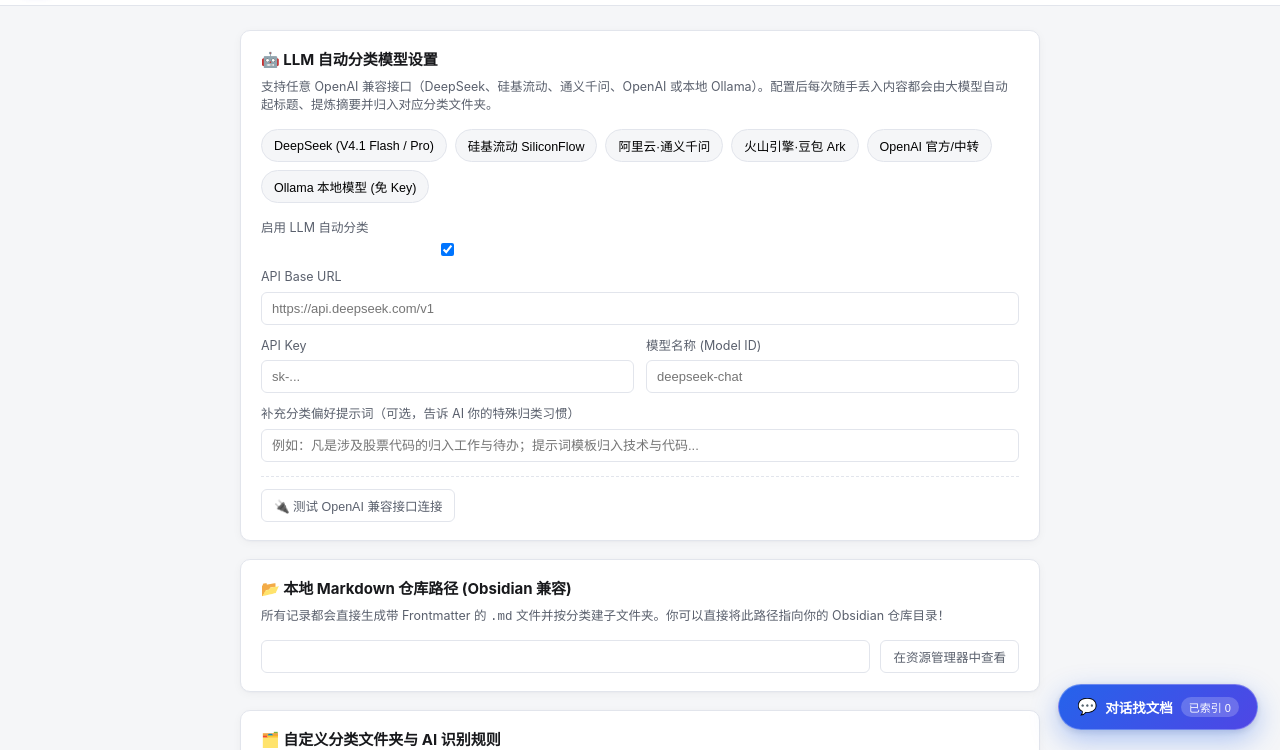
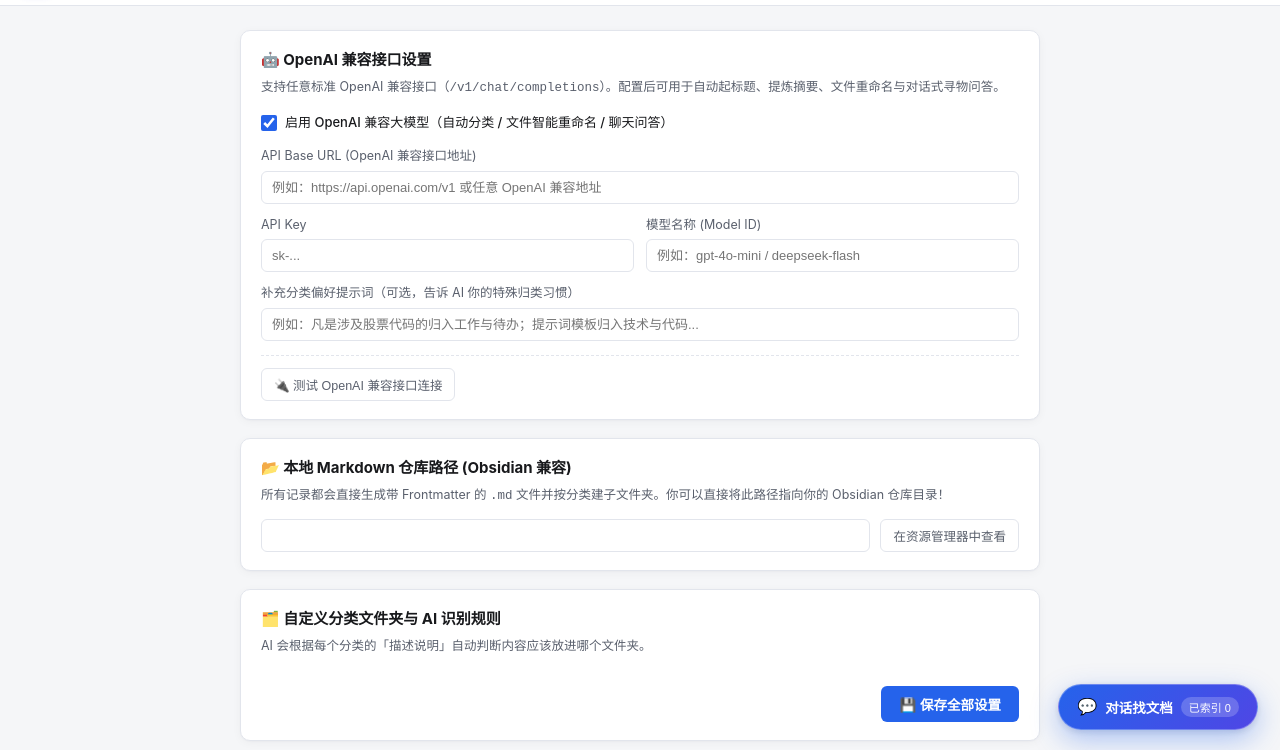
Before and after one commit to EAT100KG/quick-memo, a website built with Vite: page index.html in a window 1280 px wide. Both pictures are taken after a click on the button "⚙️ AI 与目录设置". Shown: the part 50-800 px from the top of the page. Built offline with nearby package versions, Linux system fonts and the light colour scheme; files whose address does not match are found by name.

Commit message:
refactor(settings): simplify LLM settings to standard OpenAI-compatible interface

```diff
--- a/src/main.js
+++ b/src/main.js
@@ -1,37 +1,4 @@
 import { Bridge } from './bridge.js';
-
-const LLM_PRESETS = {
-  deepseek: {
-    label: 'DeepSeek (V4.1 Flash / Pro)',
-    baseUrl: 'https://api.deepseek.com',
-    model: 'deepseek-flash'
-  },
-  siliconflow: {
-    label: '硅基流动 SiliconFlow',
-    baseUrl: 'https://api.siliconflow.cn/v1',
-    model: 'Qwen/Qwen2.5-72B-Instruct'
-  },
-  dashscope: {
-    label: '阿里云·通义千问',
-    baseUrl: 'https://dashscope.aliyuncs.com/compatible-mode/v1',
-    model: 'qwen-plus'
-  },
-  volcengine: {
-    label: '火山引擎·豆包 Ark',
-    baseUrl: 'https://ark.cn-beijing.volces.com/api/v3',
-    model: 'doubao-1-5-pro-32k-250115'
-  },
-  openai: {
-    label: 'OpenAI 官方/中转',
-    baseUrl: 'https://api.openai.com/v1',
-    model: 'gpt-4o-mini'
-  },
-  ollama: {
-    label: 'Ollama 本地模型 (免 Key)',
-    baseUrl: 'http://localhost:11434/v1',
-    model: 'qwen2.5:7b'
-  }
-};
 
 const TYPE_META = {
   all: { label: '全部类型', icon: '✦' },
@@ -821,36 +788,28 @@ function renderSettingsView() {
   return `
     <main class="settings-shell">
       <section class="settings-card">
-        <h3>🤖 LLM 自动分类模型设置</h3>
-        <p class="settings-hint">支持任意 OpenAI 兼容接口（DeepSeek、硅基流动、通义千问、OpenAI 或本地 Ollama）。配置后每次随手丢入内容都会由大模型自动起标题、提炼摘要并归入对应分类文件夹。</p>
-
-        <div class="preset-row">
-          ${Object.entries(LLM_PRESETS).map(([key, p]) => `
-            <button class="preset-chip ${llm.providerPreset === key ? 'active' : ''}" data-preset="${key}">
-              ${escapeHtml(p.label)}
-            </button>
-          `).join('')}
-        </div>
+        <h3>🤖 OpenAI 兼容接口设置</h3>
+        <p class="settings-hint">支持任意标准 OpenAI 兼容接口（<code>/v1/chat/completions</code>）。配置后可用于自动起标题、提炼摘要、文件重命名与对话式寻物问答。</p>
 
         <div class="form-grid">
+          <label class="form-field-inline full">
+            <input type="checkbox" id="cfg-llm-enabled" ${llm.enabled !== false ? 'checked' : ''} />
+            <span>启用 OpenAI 兼容大模型（自动分类 / 文件智能重命名 / 聊天问答）</span>
+          </label>
+
+          <label class="form-field full">
+            <span>API Base URL (OpenAI 兼容接口地址)</span>
+            <input type="text" id="cfg-llm-baseurl" value="${escapeHtml(llm.baseUrl || '')}" placeholder="例如：https://api.openai.com/v1 或任意 OpenAI 兼容地址" />
+          </label>
+
           <label class="form-field">
-            <span>启用 LLM 自动分类</span>
-            <input type="checkbox" id="cfg-llm-enabled" ${llm.enabled !== false ? 'checked' : ''} />
-          </label>
-
-          <label class="form-field full">
-            <span>API Base URL</span>
-            <input type="text" id="cfg-llm-baseurl" value="${escapeHtml(llm.baseUrl || '')}" placeholder="https://api.deepseek.com/v1" />
-          </label>
-
-          <label class="form-field">
-            <span>API Key ${llm.providerPreset === 'ollama' ? '(本地 Ollama 可随便填 ollama)' : ''}</span>
+            <span>API Key</span>
             <input type="password" id="cfg-llm-apikey" value="${escapeHtml(llm.apiKey || '')}" placeholder="sk-..." />
           </label>
 
           <label class="form-field">
             <span>模型名称 (Model ID)</span>
-            <input type="text" id="cfg-llm-model" value="${escapeHtml(llm.model || '')}" placeholder="deepseek-chat" />
+            <input type="text" id="cfg-llm-model" value="${escapeHtml(llm.model || '')}" placeholder="例如：gpt-4o-mini / deepseek-flash" />
           </label>
 
           <label class="form-field full">
@@ -1735,22 +1694,6 @@ function bindEvents() {
   }
 
   // 设置页事件
-  document.querySelectorAll('[data-preset]').forEach((btn) => {
-    btn.addEventListener('click', () => {
-      const key = btn.getAttribute('data-preset');
-      const preset = LLM_PRESETS[key];
-      if (!preset) return;
-      state.config.llm = {
-        ...state.config.llm,
-        providerPreset: key,
-        baseUrl: preset.baseUrl,
-        model: preset.model,
-        apiKey: key === 'ollama' && !state.config.llm.apiKey ? 'ollama' : state.config.llm.apiKey
-      };
-      render();
-    });
-  });
-
   const btnOpenVaultSettings = document.getElementById('btn-open-vault-in-settings');
   if (btnOpenVaultSettings) {
     btnOpenVaultSettings.addEventListener('click', () => {
--- a/src/styles.css
+++ b/src/styles.css
@@ -1110,8 +1110,27 @@ body {
   color: var(--text-secondary);
 }
 
-.form-field.full {
+.form-field.full,
+.form-field-inline.full {
   grid-column: 1 / -1;
+}
+
+.form-field-inline {
+  display: inline-flex;
+  align-items: center;
+  gap: 8px;
+  font-size: 13px;
+  font-weight: 500;
+  color: var(--text-main);
+  cursor: pointer;
+  padding: 2px 0;
+}
+
+.form-field-inline input[type="checkbox"] {
+  width: 16px;
+  height: 16px;
+  accent-color: var(--accent);
+  cursor: pointer;
 }
 
 .form-field input[type="text"],
```
